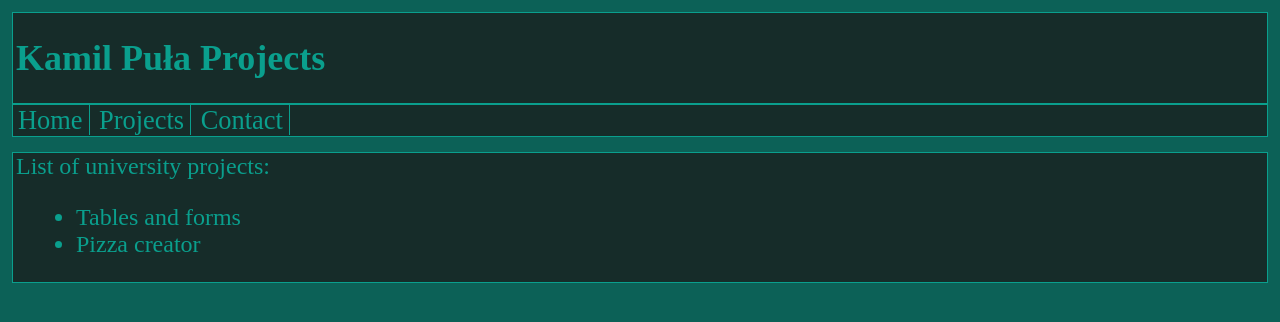
After one commit to sorennx/django_website, a Django app: page /projects/uniprojects/ in a window 1280 px wide. The commit adds this page. Shown: the top 322 px of the page. Run offline with Django 4.2, Linux system fonts and the light colour scheme.

Commit message:
v0.1.1 - initial works on home page - added support for adding differnt university projects (subpages)

```diff
--- a/django_website/urls.py
+++ b/django_website/urls.py
@@ -29,4 +29,8 @@ urlpatterns = [
     re_path(r'^projects/', include('ws_test1.urls')),
     re_path(r'^contact/', include('ws_test1.urls')),
 
+    #university projects:
+    re_path(r'^projects/uniprojects/',include('ws_test1.urls')),
+    re_path(r'^projects/uniprojects/tablesandforms', include('ws_test1.urls'))
+
 ]
--- a/static/base_style.css
+++ b/static/mainpage/css/base_style.css
@@ -58,6 +58,17 @@ a.banner_link
     color: var(--a-fontcolor);
 }
 
+a.basic_link
+{
+    text-decoration:none;
+    color: var(--a-fontcolor);
+
+}
+a.basic_link:hover
+{
+    color: var(--a-background-color)
+}
+
 a.menu_link
 {
     text-decoration: none;
--- a/templates/main_page/base.html
+++ b/templates/main_page/base.html
@@ -1,15 +1,12 @@
-
 <!DOCTYPE html>
 <html lang="en">
-{# colors:071314 111F21 1E363B 1D383D #259C8D #}
-
 
 
 <head>
     <meta charset="UTF-8">
     <title>{{ title }}</title>
     {% load static %}
-    <link rel="stylesheet" href="{% static 'base_style.css' %}">
+    <link rel="stylesheet" href="{% static 'mainpage/css/base_style.css' %}">
 
 </head>
 
--- a/templates/main_page/projects.html
+++ b/templates/main_page/projects.html
@@ -4,5 +4,8 @@
 
 {% block content %}
     List of projects:
+    <ul>
+        <li> <a href="/projects/uniprojects" class="basic_link"> University projects </a> </li>
 
+    </ul>
 {% endblock %}
--- /dev/null
+++ b/templates/main_page/uniprojects.html
@@ -0,0 +1,12 @@
+{% extends 'main_page/base.html' %}
+
+
+
+{% block content %}
+    List of university projects:
+    <ul>
+        <li> <a href="/projects/uniprojects/tablesandforms" target="_blank" class="basic_link"> Tables and forms </a> </li>
+        <li> <a href="/projects/uniprojects/tablesandforms" target="_blank" class="basic_link"> Pizza creator </a> </li>
+    </ul>
+
+{% endblock %}
--- a/templates/pai_page/index.html
+++ b/templates/pai_page/index.html
@@ -6,7 +6,8 @@
     <meta charset="UTF-8">
     <meta name="viewport" content="width=device-width, initial-scale=1.0">
    <title> Szybki kurs HTML </title>
-    <link rel="stylesheet" href="styles/css/main_style.css" type="text/css"/>
+    {% load static %}
+    <link rel="stylesheet" href="{% static 'uniprojects/css/base_style.css' %}">
 
 </head>
 
@@ -39,7 +40,7 @@
 
             <p>
                 <a href="http://validator.w3.org/ ">
-                    HTML walidator<img src="images/img.png" alt="img.png" width = "110" height = "40" />
+                    HTML walidator<img src={% static 'uniprojects/img/img.png' %} alt="My_img" width = "110" height = "40" />
                 </a>
             </p>
 
--- a/ws_test1/urls.py
+++ b/ws_test1/urls.py
@@ -15,6 +15,7 @@ urlpatterns = [
 
     re_path(r'^wstest/$', views.index, name='index'),
 
-
-    #re_path(r'^projects/', views.projects ,name='projects'),
+    #university projects:
+    re_path(r'^projects/uniprojects/$',views.universityProjects, name='uniprojects'),
+    re_path(r'^projects/uniprojects/tablesandforms$', views.tablesAndForms, name='tablesandforms')
 ]
--- a/ws_test1/views.py
+++ b/ws_test1/views.py
@@ -30,3 +30,14 @@ def projects(request):
 def contact(request):
     my_dict = {"title": 'Contact'}
     return render(request, 'main_page/contactinfo.html', my_dict)
+
+
+#Uni projects:
+
+def universityProjects(request):
+    my_dict = {"title": 'University Projects'}
+    return render(request, 'main_page/uniprojects.html', my_dict)
+
+def tablesAndForms(request):
+    my_dict = {"title: ": 'Tables and Forms'}
+    return render(request, 'pai_page/index.html', my_dict)
```
Also changed, not shown: static/uniprojects/css/base_style.css (added, +32 -0 lines), static/uniprojects/img/img.png (added).
